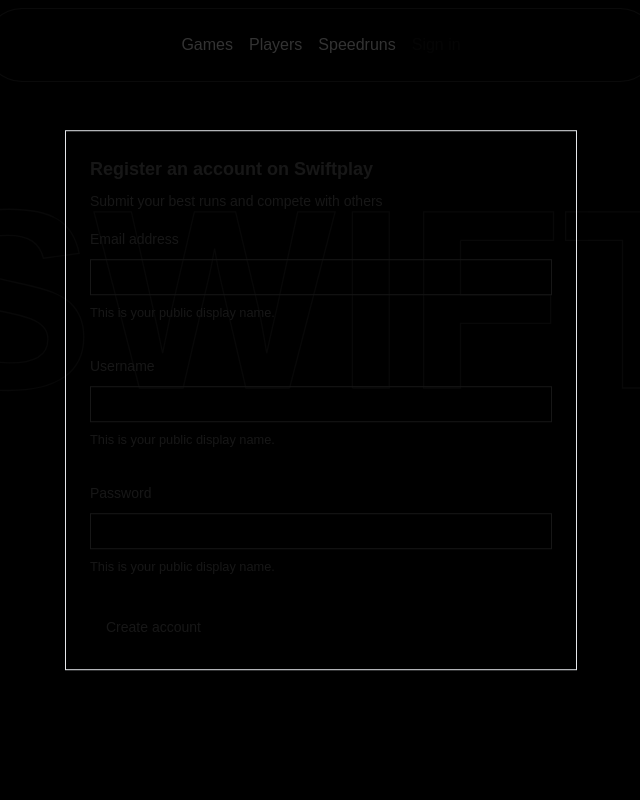
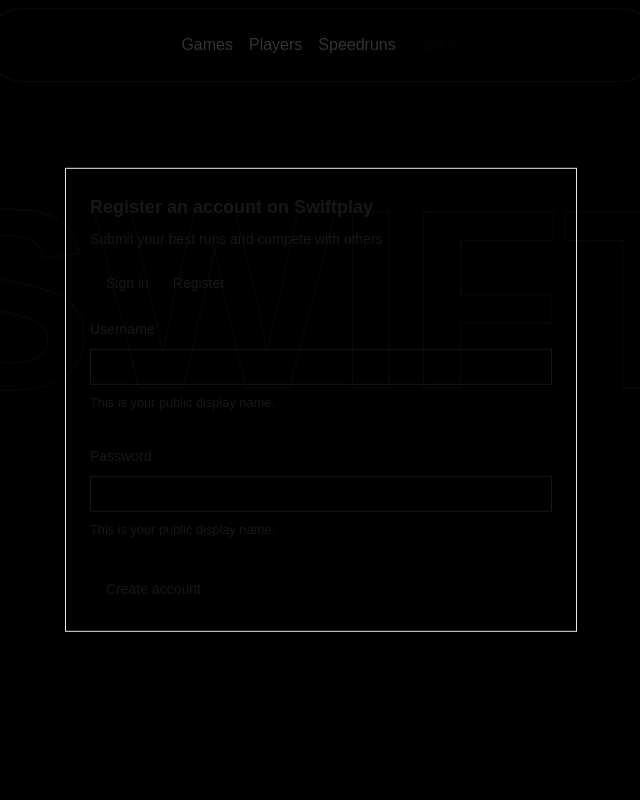
Before and after one commit to ScriptedReality/speedrun-listings-client, a Next.js app: page / in a window 1280 px wide. Both pictures are taken after a click on the button "Sign in". Shown: the top 800 px of the page, without its empty margins (319-959 px from the left). Built offline with nearby package versions, Linux system fonts and the light colour scheme.

Commit message:
Create authentication token

```diff
--- a/next.config.mjs
+++ b/next.config.mjs
@@ -2,6 +2,7 @@
 const nextConfig = {
   images: {
     domains: ["assets.aceternity.com", "aceternity.com"],
+    unoptimized: true
   },
   output: "export"
 };
--- a/package.json
+++ b/package.json
@@ -21,6 +21,7 @@
     "@radix-ui/react-icons": "^1.3.2",
     "@radix-ui/react-label": "^2.1.0",
     "@radix-ui/react-slot": "^1.1.0",
+    "@radix-ui/react-tabs": "^1.1.1",
     "@react-three/drei": "^9.119.0",
     "@react-three/fiber": "^8.17.10",
     "@tabler/icons-react": "^3.19.0",
--- a/src/components/authenticator.tsx
+++ b/src/components/authenticator.tsx
@@ -1,21 +1,29 @@
-import React, { useState } from "react";
+import React, { useEffect, useState } from "react";
 import { useForm } from "react-hook-form";
 import { Form, FormControl, FormDescription, FormField, FormItem, FormLabel, FormMessage } from "./ui/form";
 import { Input } from "./ui/input";
 import { zodResolver } from "@hookform/resolvers/zod"
 import { z } from "zod"
 import { Button } from "./ui/button";
+import { Tabs, TabsList, TabsTrigger } from "./ui/tabs";
 
-const formSchema = z.object({
+const accountCreationSchema = z.object({
   username: z.string().min(1).max(50),
   password: z.string().min(7).max(255),
   emailAddress: z.string().email(),
+});
+
+const sessionCreationSchema = z.object({
+  username: z.string().min(1).max(50),
+  password: z.string().min(7).max(255)
 })
 
-function Authenticator({onClose}: {onClose: () => void}) {
+type Mode = "signin" | "register";
+
+function Authenticator({mode, onClose, onModeChange}: {mode: Mode, onClose: () => void, onModeChange: (mode: Mode) => void}) {
 
   const form = useForm({
-    resolver: zodResolver(formSchema),
+    resolver: zodResolver(mode === "register" ? accountCreationSchema : sessionCreationSchema),
     defaultValues: {
       username: "",
       password: "",
@@ -25,11 +33,13 @@ function Authenticator({onClose}: {onClose: () => void}) {
 
   const [isSubmitting, setIsSubmitting] = useState<boolean>(false);
 
-  async function onSubmit(values: z.infer<typeof formSchema>) {
+  async function onSubmit(values: z.infer<typeof accountCreationSchema | typeof sessionCreationSchema>) {
 
     setIsSubmitting(true);
 
     try {
+
+      if (mode === "register" && "emailAddress" in values) {
 
         // Try to create the account.
         const accountCreationResponse = await fetch("https://speedrun-listings-server.onrender.com/accounts", {
@@ -52,6 +62,34 @@ function Authenticator({onClose}: {onClose: () => void}) {
 
         }
 
+        onModeChange("signin");
+
+      }
+
+      // Create a new session.
+      const sessionCreationResponse = await fetch("https://speedrun-listings-server.onrender.com/account/sessions", {
+        headers: {
+          "Content-Type": "application/json"
+        },
+        method: "POST",
+        body: JSON.stringify({
+          username: values.username,
+          password: values.password
+        })
+      });
+
+      const sessionCreationResponseJSON = await sessionCreationResponse.json();
+
+      if (!sessionCreationResponse.ok) {
+
+        throw new Error(sessionCreationResponseJSON.message ?? "Unknown error.");
+
+      }
+
+      // Save the session token and account ID to the cookies.
+      document.cookie = `accountID=${sessionCreationResponseJSON.accountID}; SameSite=Strict; Secure; Path=/; Expires=${new Date(sessionCreationResponseJSON.expirationDate)}`;
+      document.cookie = `sessionToken=${sessionCreationResponseJSON.token}; SameSite=Strict; Secure; Path=/; Expires=${new Date(sessionCreationResponseJSON.expirationDate)}`;
+
       onClose();
 
     } catch (err) {
@@ -66,7 +104,15 @@ function Authenticator({onClose}: {onClose: () => void}) {
 
   return (
     <Form {...form}>
+      <Tabs value={mode} onValueChange={(newValue) => onModeChange(newValue as "signin" | "register")}>
+        <TabsList>
+          <TabsTrigger value="signin">Sign in</TabsTrigger>
+          <TabsTrigger value="register">Register</TabsTrigger>
+        </TabsList>
+      </Tabs>
       <form onSubmit={form.handleSubmit(onSubmit)} className="space-y-8">
+        {
+          mode === "register" ? (
             <FormField
               control={form.control}
               name="emailAddress"
@@ -83,6 +129,8 @@ function Authenticator({onClose}: {onClose: () => void}) {
                 </FormItem>
               )}
             />
+          ) : undefined
+        }
         <FormField
           control={form.control}
           name="username"
--- a/src/components/example/navbar-menu-demo.tsx
+++ b/src/components/example/navbar-menu-demo.tsx
@@ -23,6 +23,7 @@ export default function NavbarDemo() {
 function Navbar({ className }: { className?: string }) {
   const [active, setActive] = useState<string | null>(null);
   const [isAuthenticating, setIsAuthenticating] = useState<boolean>(false);
+  const [authenticatorMode, setAuthenticatorMode] = useState<"signin" | "register">("signin");
   return (
     <div
       className={cn("fixed top-10 inset-x-0 max-w-2xl mx-auto z-50", className)}
@@ -58,7 +59,7 @@ function Navbar({ className }: { className?: string }) {
                 Submit your best runs and compete with others
               </AlertDialogDescription>
             </AlertDialogHeader>
-            <Authenticator onClose={() => setIsAuthenticating(false)} />
+            <Authenticator onClose={() => setIsAuthenticating(false)} onModeChange={(mode) => setAuthenticatorMode(mode)} mode={authenticatorMode} />
           </AlertDialogContent>
         </AlertDialog>
       </Menu>
--- /dev/null
+++ b/src/components/ui/tabs.tsx
@@ -0,0 +1,55 @@
+"use client"
+
+import * as React from "react"
+import * as TabsPrimitive from "@radix-ui/react-tabs"
+
+import { cn } from "@/lib/utils"
+
+const Tabs = TabsPrimitive.Root
+
+const TabsList = React.forwardRef<
+  React.ElementRef<typeof TabsPrimitive.List>,
+  React.ComponentPropsWithoutRef<typeof TabsPrimitive.List>
+>(({ className, ...props }, ref) => (
+  <TabsPrimitive.List
+    ref={ref}
+    className={cn(
+      "inline-flex h-9 items-center justify-center rounded-lg bg-muted p-1 text-muted-foreground",
+      className
+    )}
+    {...props}
+  />
+))
+TabsList.displayName = TabsPrimitive.List.displayName
+
+const TabsTrigger = React.forwardRef<
+  React.ElementRef<typeof TabsPrimitive.Trigger>,
+  React.ComponentPropsWithoutRef<typeof TabsPrimitive.Trigger>
+>(({ className, ...props }, ref) => (
+  <TabsPrimitive.Trigger
+    ref={ref}
+    className={cn(
+      "inline-flex items-center justify-center whitespace-nowrap rounded-md px-3 py-1 text-sm font-medium ring-offset-background transition-all focus-visible:outline-none focus-visible:ring-2 focus-visible:ring-ring focus-visible:ring-offset-2 disabled:pointer-events-none disabled:opacity-50 data-[state=active]:bg-background data-[state=active]:text-foreground data-[state=active]:shadow",
+      className
+    )}
+    {...props}
+  />
+))
+TabsTrigger.displayName = TabsPrimitive.Trigger.displayName
+
+const TabsContent = React.forwardRef<
+  React.ElementRef<typeof TabsPrimitive.Content>,
+  React.ComponentPropsWithoutRef<typeof TabsPrimitive.Content>
+>(({ className, ...props }, ref) => (
+  <TabsPrimitive.Content
+    ref={ref}
+    className={cn(
+      "mt-2 ring-offset-background focus-visible:outline-none focus-visible:ring-2 focus-visible:ring-ring focus-visible:ring-offset-2",
+      className
+    )}
+    {...props}
+  />
+))
+TabsContent.displayName = TabsPrimitive.Content.displayName
+
+export { Tabs, TabsList, TabsTrigger, TabsContent }
```
Also changed, not shown: 1 other file (tests, documents, lock files or other folders). Lines whose indentation alone changed are shown as unchanged.
